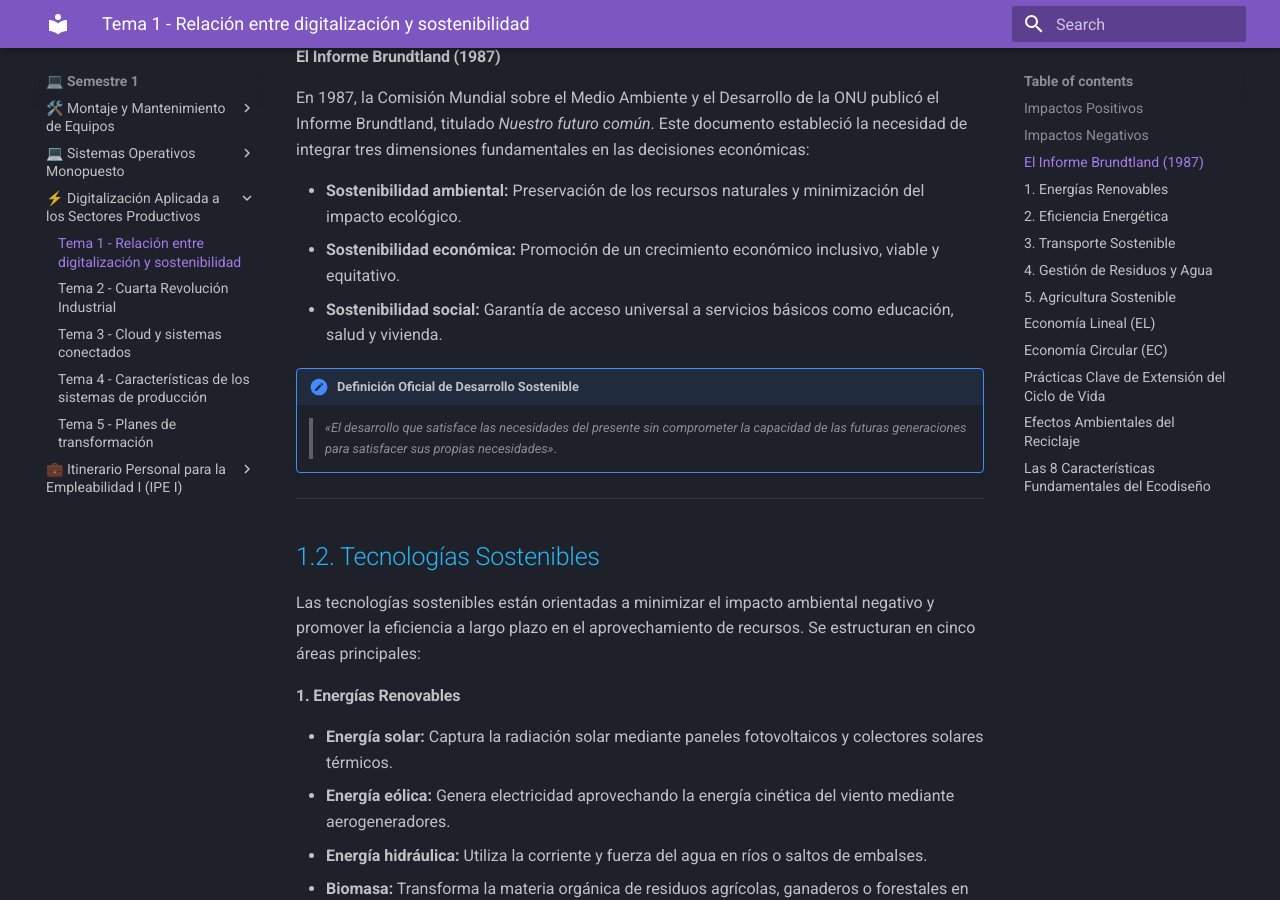
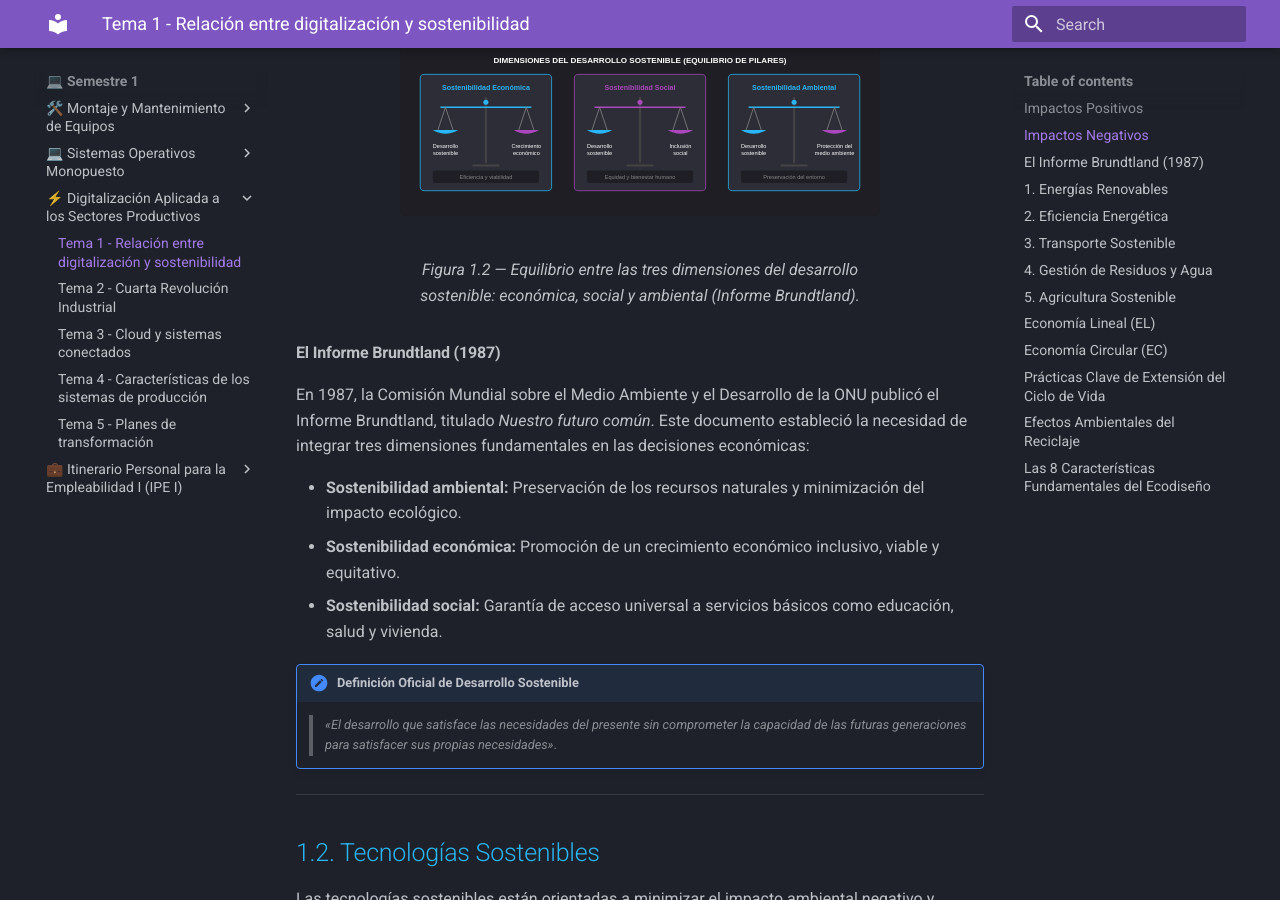
Before and after one commit to Beamspark/SMR-Apuntes, an MkDocs documentation site: the page built from docs/digitalizacion/tema-1.md, in a window 1280 px wide and 900 px high, scrolled down 977 px. Built offline with MkDocs 1.6.1 and Material for MkDocs 9.7.7, drawn with Linux system fonts in a browser that asks for light colours.

Commit message:
Update tema-1.md

```diff
--- a/docs/digitalizacion/tema-1.md
+++ b/docs/digitalizacion/tema-1.md
@@ -13,6 +13,11 @@ La digitalización de los sectores productivos se refleja en la incorporación d
 * **Consumo de energía y huella de carbono:** El funcionamiento continuo de centros de datos (CPD), servidores, redes de telecomunicaciones y dispositivos cliente exige elevadas cantidades de energía que, si proceden de fuentes no renovables, incrementan las emisiones de gases de efecto invernadero (GEI).
 * **Consumo de recursos naturales:** La fabricación de ordenadores, teléfonos inteligentes y sensores requiere la extracción intensiva de minerales y tierras raras, consumiendo grandes volúmenes de agua y energía, degradando el medio ambiente y destruyendo ecosistemas.
 * **Contaminación por desechos electrónicos (*e-waste*):** La basura electrónica contiene elementos tóxicos como plomo, mercurio y cadmio, los cuales contaminan gravemente el suelo y los acuíferos subterráneos si no reciben un tratamiento específico de reciclaje.
+
+<figure markdown="span">
+  ![Las Tres Dimensiones del Desarrollo Sostenible](../img/digitalizacion/tema-1/figura-1-2-dimensiones-desarrollo-sostenible.svg)
+  <figcaption>Figura 1.2 — Equilibrio entre las tres dimensiones del desarrollo sostenible: económica, social y ambiental (Informe Brundtland).</figcaption>
+</figure>
 
 #### El Informe Brundtland (1987)
 En 1987, la Comisión Mundial sobre el Medio Ambiente y el Desarrollo de la ONU publicó el Informe Brundtland, titulado *Nuestro futuro común*. Este documento estableció la necesidad de integrar tres dimensiones fundamentales en las decisiones económicas:
```
